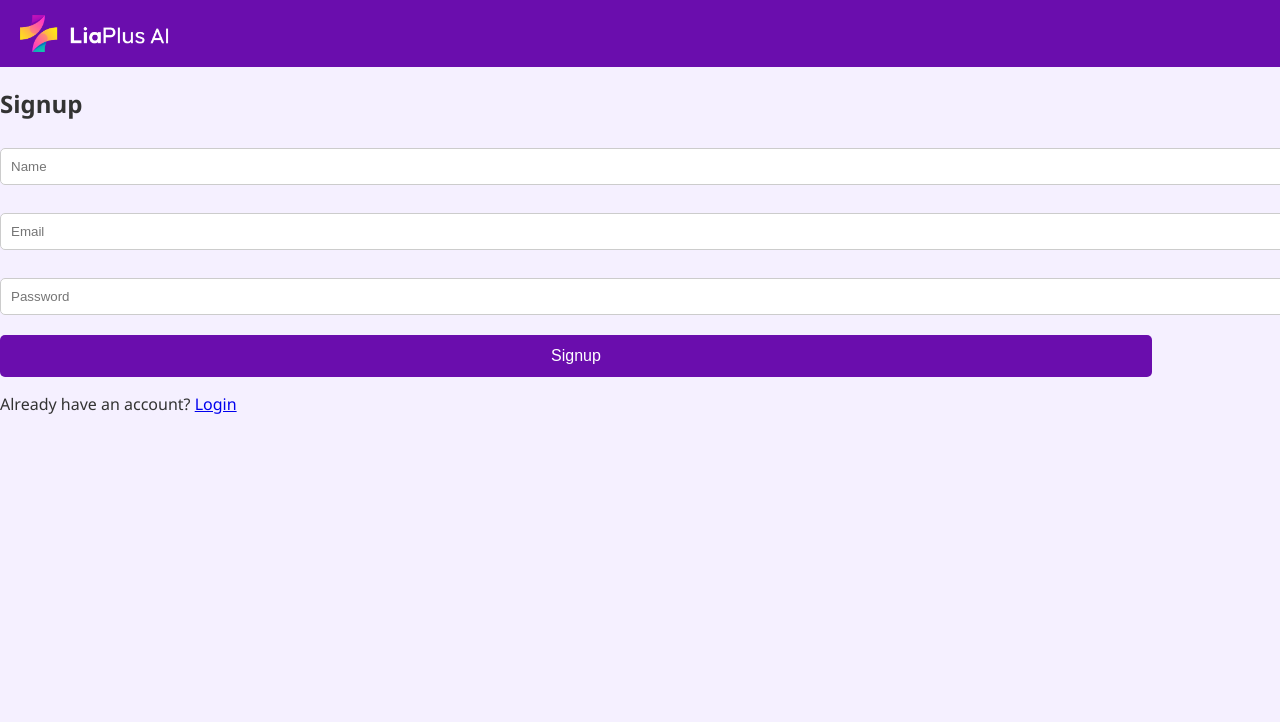
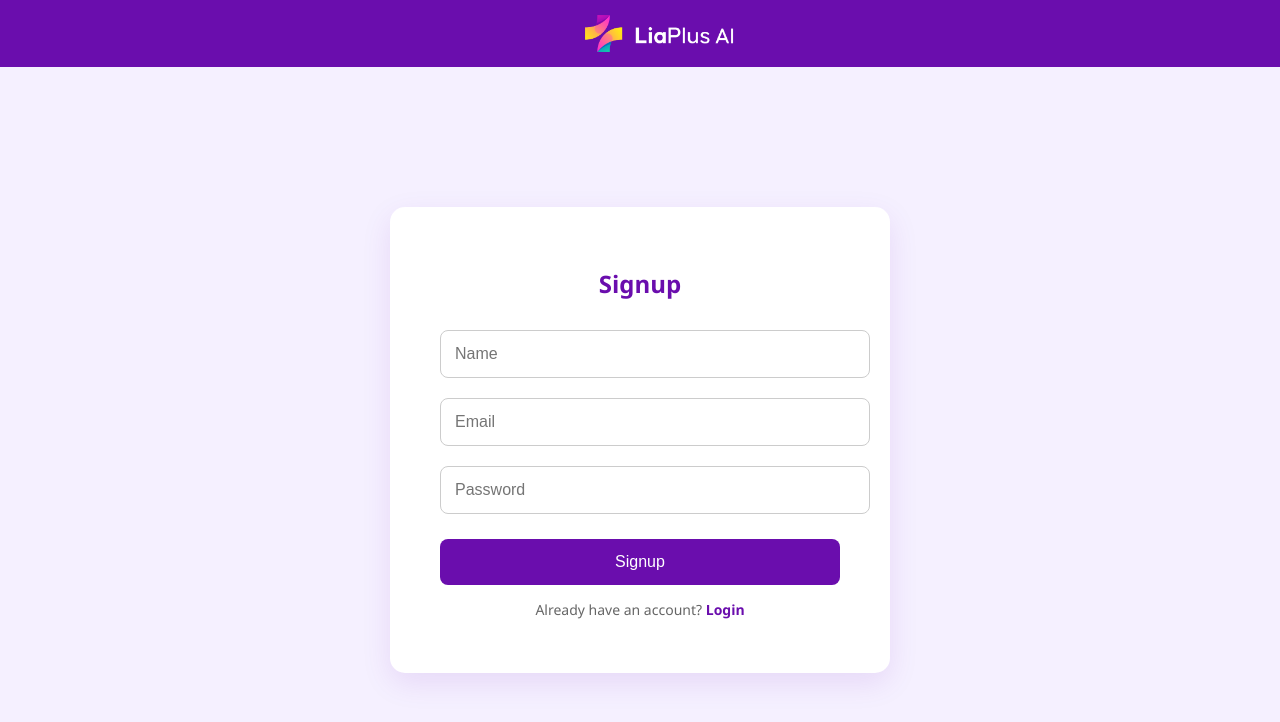
Before and after one commit to Ashutoshnegi880/Role-Based-Access-Control, a website: page public/signup.html in a window 1280 px wide. Shown: the top 722 px of the page. Drawn offline with Linux system fonts and the light colour scheme.

Commit message:
Updated css and navbar functionality

```diff
--- a/public/admin.js
+++ b/public/admin.js
@@ -32,6 +32,9 @@ document
       }),
     });
     if (res.ok) {
+      document.getElementById("title").value = "",
+      document.getElementById("content").value = "",
+      alert("Blog created");
       fetchBlogs();
     } else {
       alert("Error creating post");
--- /dev/null
+++ b/public/login.css
@@ -0,0 +1,118 @@
+/* Global Styles */
+body {
+    margin: 0;
+    font-family: 'Segoe UI', Tahoma, Geneva, Verdana, sans-serif;
+    background-color: #f5f0ff;
+    color: #333;
+    height: 100vh;
+    display: flex;
+    justify-content: center;
+    align-items: center;
+    flex-direction: column;
+}
+
+.navbar {
+    background-color: #6a0dad;
+    padding: 15px 20px;
+    display: flex;
+    justify-content: center;
+    align-items: center;
+    color: white;
+    width: 100%;
+    position: absolute;
+    top: 0;
+    left: 0;
+    z-index: 1;
+}
+
+.navbar img {
+    height: auto;
+    width: 150px;
+}
+
+/* Login Container */
+.login-container {
+    display: flex;
+    justify-content: center;
+    align-items: center;
+    height: 100%;
+    width: 100%;
+}
+
+.login-form-body {
+    background-color: white;
+    padding: 40px 50px;
+    border-radius: 15px;
+    box-shadow: 0px 10px 30px rgba(106, 13, 173, 0.1);
+    max-width: 400px;
+    width: 100%;
+    text-align: center;
+}
+
+.login-form-body h2 {
+    color: #6a0dad;
+    margin-bottom: 20px;
+    font-size: 24px;
+    font-weight: 600;
+}
+
+/* Form Elements */
+input[type="email"],
+input[type="password"] {
+    width: 95%;
+    padding: 14px;
+    margin: 10px 0;
+    border: 1px solid #ccc;
+    border-radius: 8px;
+    font-size: 16px;
+    transition: border-color 0.3s;
+}
+
+input[type="email"]:focus,
+input[type="password"]:focus {
+    border-color: #6a0dad;
+    outline: none;
+}
+
+button[type="submit"] {
+    width: 50%;
+    padding: 14px;
+    background-color: #6a0dad;
+    color: white;
+    border: none;
+    border-radius: 8px;
+    font-size: 16px;
+    cursor: pointer;
+    transition: background-color 0.3s ease-in-out;
+    margin-top: 15px;
+}
+
+button[type="submit"]:hover {
+    background-color: #5800a8;
+}
+
+p {
+    margin-top: 15px;
+    font-size: 14px;
+    color: #666;
+}
+
+p a {
+    color: #6a0dad;
+    text-decoration: none;
+    font-weight: bold;
+}
+
+p a:hover {
+    text-decoration: underline;
+}
+
+/* Optional: Adding smooth transitions for input fields and button */
+input[type="email"]:hover,
+input[type="password"]:hover {
+    border-color: #6a0dad;
+}
+
+button[type="submit"]:focus {
+    background-color: #5800a8;
+}
--- /dev/null
+++ b/public/signup.css
@@ -0,0 +1,122 @@
+/* Global Styles */
+body {
+    margin: 0;
+    font-family: 'Segoe UI', Tahoma, Geneva, Verdana, sans-serif;
+    background-color: #f5f0ff;
+    color: #333;
+    height: 100vh;
+    display: flex;
+    justify-content: center;
+    align-items: center;
+    flex-direction: column;
+}
+
+.navbar {
+    background-color: #6a0dad;
+    padding: 15px 20px;
+    display: flex;
+    justify-content: center;
+    align-items: center;
+    color: white;
+    width: 100%;
+    position: absolute;
+    top: 0;
+    left: 0;
+    z-index: 1;
+}
+
+.navbar img {
+    height: auto;
+    width: 150px;
+}
+
+/* Signup Container */
+.signup-container {
+    display: flex;
+    justify-content: center;
+    align-items: center;
+    height: 100%;
+    width: 100%;
+}
+
+.signup-form-body {
+    background-color: white;
+    padding: 40px 50px;
+    border-radius: 15px;
+    box-shadow: 0px 10px 30px rgba(106, 13, 173, 0.1);
+    max-width: 400px;
+    width: 100%;
+    text-align: center;
+    margin-top: 80px; /* So it doesn't overlap navbar */
+}
+
+.signup-form-body h2 {
+    color: #6a0dad;
+    margin-bottom: 20px;
+    font-size: 24px;
+    font-weight: 600;
+}
+
+/* Form Elements */
+input[type="text"],
+input[type="email"],
+input[type="password"] {
+    width: 100%;
+    padding: 14px;
+    margin: 10px 0;
+    border: 1px solid #ccc;
+    border-radius: 8px;
+    font-size: 16px;
+    transition: border-color 0.3s;
+}
+
+input[type="text"]:focus,
+input[type="email"]:focus,
+input[type="password"]:focus {
+    border-color: #6a0dad;
+    outline: none;
+}
+
+button[type="submit"] {
+    width: 100%;
+    padding: 14px;
+    background-color: #6a0dad;
+    color: white;
+    border: none;
+    border-radius: 8px;
+    font-size: 16px;
+    cursor: pointer;
+    transition: background-color 0.3s ease-in-out;
+    margin-top: 15px;
+}
+
+button[type="submit"]:hover {
+    background-color: #5800a8;
+}
+
+p {
+    margin-top: 15px;
+    font-size: 14px;
+    color: #666;
+}
+
+p a {
+    color: #6a0dad;
+    text-decoration: none;
+    font-weight: bold;
+}
+
+p a:hover {
+    text-decoration: underline;
+}
+
+/* Smooth hover and focus effects */
+input[type="text"]:hover,
+input[type="email"]:hover,
+input[type="password"]:hover {
+    border-color: #6a0dad;
+}
+
+button[type="submit"]:focus {
+    background-color: #5800a8;
+}
--- a/public/signup.html
+++ b/public/signup.html
@@ -2,30 +2,35 @@
 <html lang="en">
   <head>
     <meta charset="UTF-8" />
+    <meta name="viewport" content="width=device-width, initial-scale=1.0" />
     <title>Signup</title>
-    <link rel="stylesheet" href="./styles.css" />
+    <link rel="stylesheet" href="./signup.css" />
   </head>
   <body>
+    <!-- Navbar -->
     <div class="navbar">
       <img
         src="./img/LiaPlus-Ai-Logo-3-1024x254.png"
+        alt="Logo"
         height="auto"
         width="150px"
       />
     </div>
+
+    <!-- Signup Form Container -->
+    <div class="signup-container">
+      <div class="signup-form-body">
         <h2>Signup</h2>
         <form id="signupForm">
           <input type="text" placeholder="Name" id="name" required /><br />
           <input type="email" placeholder="Email" id="email" required /><br />
-      <input
-        type="password"
-        placeholder="Password"
-        id="password"
-        required
-      /><br />
+          <input type="password" placeholder="Password" id="password" required /><br />
           <button type="submit">Signup</button>
         </form>
+
         <p>Already have an account? <a href="login.html">Login</a></p>
+      </div>
+    </div>
 
     <script src="./signup.js"></script>
   </body>
--- a/public/styles.css
+++ b/public/styles.css
@@ -31,11 +31,13 @@ body {
 }
 
 .logout-btn:hover {
-    background-color: #6a0dad;
+    background-color: #9a39e0;
     color: white;
 }
 
 #create-blog-form {
+    margin-top: 50px;
+    margin-bottom: 30px;
     width: 500px;
     background-color: #f7f7f7;
     justify-self: center;
@@ -45,6 +47,9 @@ body {
 
 #create-blog-form h4 {
     margin: 0px;
+    color: #6a0dad;
+    text-decoration: none;
+    font-weight: bold;
 }
 
 .form-container {
@@ -110,6 +115,7 @@ button[type="submit"]:hover {
     border-left: 5px solid #6a0dad;
     border-radius: 8px;
     box-shadow: 0px 0px 5px rgba(106, 13, 173, 0.2);
+    cursor: pointer;
 }
 
 .blog-card h3 {
@@ -161,3 +167,26 @@ button[type="submit"]:hover {
     border-radius: 5px;
     padding: 6px;
 }
+
+.login-form-body {
+    width: 400px;
+    margin: auto;
+}
+
+.login-form-body input {
+    width: 85%;
+}
+
+#admin-dash-button{
+    color: white;
+    font-size: 24px;
+    font-weight: 600;
+    margin-right: 20px;
+    text-decoration: underline;
+    cursor: pointer;
+}
+
+#blog-page-navbar-buttons {
+    display: flex;
+    align-items: center;
+}
```
Also changed, not shown: public/admin.html (+11 -10 lines), public/blogs.html (+5 -3 lines), public/blogs.js (+11 -0 lines), public/login.html (+11 -3 lines). Lines whose indentation alone changed are shown as unchanged.
